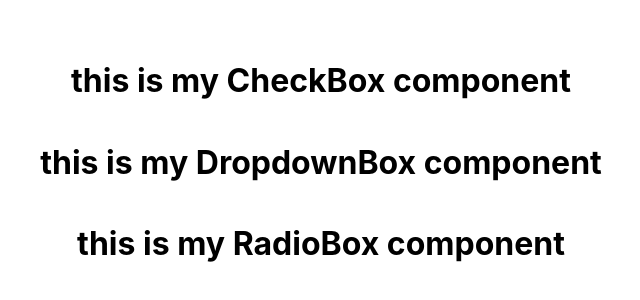
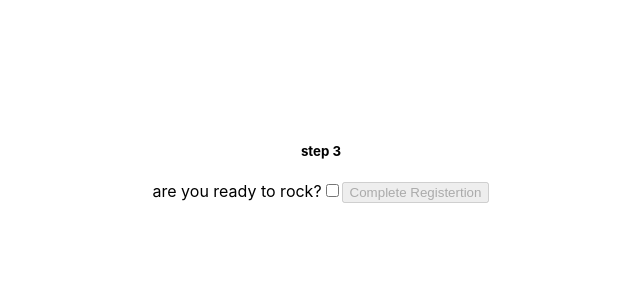
Before and after one commit to akram-tello/axenso, a Next.js app: page / in a window 1280 px wide. Shown: the part 238-538 px from the top of the page, without its empty margins (319-959 px from the left). Built offline with nearby package versions, Linux system fonts and the light colour scheme.

Commit message:
added checkbox component

```diff
--- a/components/CheckBox.js
+++ b/components/CheckBox.js
@@ -1,9 +1,40 @@
 import React, { Component } from "react";
 
 class CheckBox extends Component {
+    constructor(props) {
+        super(props);
+        this.state = {
+            isReady: false,
+        };
+
+        this.onChangeHandler = this.onChangeHandler.bind(this);
+    }
+    onChangeHandler = e => {
+        this.setState({ [e.target.name]: e.target.checked });
+    }
     render() {
         return (
-            <h1> this is my CheckBox component </ h1>
+            <>
+                <h5> step 3</h5>
+                <form>
+                    <label>
+                        are you ready to rock?
+                        <input
+                            type="checkbox"
+                            name="isReady"
+                            checked={this.isReady}
+                            onChange={this.onChangeHandler}>
+                        </input>
+                    </label>
+                    <button
+                        id="completeRegistertion"
+                        type="submit"
+                        className="complete_registertion"
+                        disabled={this.state.isReady != true}>
+                        Complete Registertion
+                    </button>
+                </form>
+            </>
         )
     }
 }
--- a/pages/index.js
+++ b/pages/index.js
@@ -13,63 +13,9 @@ export default function Home() {
         <meta name="description" content="Generated by create next app" />
         <link rel="icon" href="/favicon.ico" />
       </Head>
-
-      <CheckBox />
-      <DropdownBox />
-      <RadioBox />
-      {/* <main className={styles.main}>
-        <h1 className={styles.title}>
-          Welcome to <a href="https://nextjs.org">Next.js!</a>
-        </h1>
-
-        <p className={styles.description}>
-          Get started by editing{' '}
-          <code className={styles.code}>pages/index.js</code>
-        </p>
-
-        <div className={styles.grid}>
-          <a href="https://nextjs.org/docs" className={styles.card}>
-            <h2>Documentation &rarr;</h2>
-            <p>Find in-depth information about Next.js features and API.</p>
-          </a>
-
-          <a href="https://nextjs.org/learn" className={styles.card}>
-            <h2>Learn &rarr;</h2>
-            <p>Learn about Next.js in an interactive course with quizzes!</p>
-          </a>
-
-          <a
-            href="https://github.com/vercel/next.js/tree/master/examples"
-            className={styles.card}
-          >
-            <h2>Examples &rarr;</h2>
-            <p>Discover and deploy boilerplate example Next.js projects.</p>
-          </a>
-
-          <a
-            href="https://vercel.com/new?utm_source=create-next-app&utm_medium=default-template&utm_campaign=create-next-app"
-            className={styles.card}
-          >
-            <h2>Deploy &rarr;</h2>
-            <p>
-              Instantly deploy your Next.js site to a public URL with Vercel.
-            </p>
-          </a>
-        </div>
-      </main> */}
-
-      {/* <footer className={styles.footer}>
-        <a
-          href="https://vercel.com?utm_source=create-next-app&utm_medium=default-template&utm_campaign=create-next-app"
-          target="_blank"
-          rel="noopener noreferrer"
-        >
-          Powered by{' '}
-          <span className={styles.logo}>
-            <Image src="/vercel.svg" alt="Vercel Logo" width={72} height={16} />
-          </span>
-        </a>
-      </footer> */}
+        <CheckBox />
+      {/* <DropdownBox />
+      <RadioBox /> */}
     </div>
   )
 }
```
